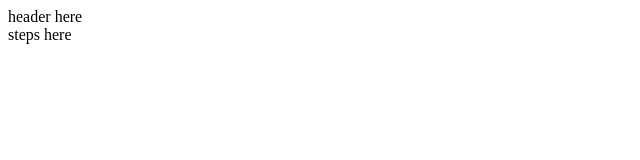
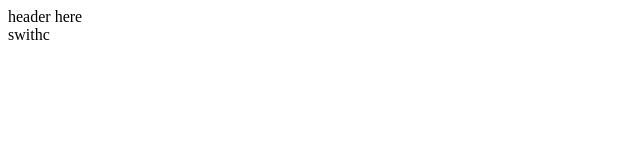
Before and after one commit to serozhkohanna/findroute, a React (Create React App) app: page / in a window 1280 px wide. Shown: the top 160 px of the page, without its empty margins (0-640 px from the left). Built offline with nearby package versions, Linux system fonts and the light colour scheme.

Commit message:
Created switch component.

```diff
--- /dev/null
+++ b/src/components/Switch/Switch.tsx
@@ -0,0 +1,10 @@
+import React from 'react';
+import './Switch.scss';
+
+const Switch = () => {
+  return <div>
+	swithc
+  </div>
+}
+
+export default Switch;
--- a/src/pages/StepsPage/StepsPage.tsx
+++ b/src/pages/StepsPage/StepsPage.tsx
@@ -1,10 +1,11 @@
 import React from 'react';
 import './StepsPage.scss';
+import Switch from "../../components/Switch/Switch";
 
 const StepsPage = () => {
-  return <main>
-	steps here
+  return <main className='page-steps'>
+	<Switch/>
   </main>
-}
+};
 
 export default StepsPage;
```
Also changed, not shown: src/components/Switch/Switch.scss (added).
